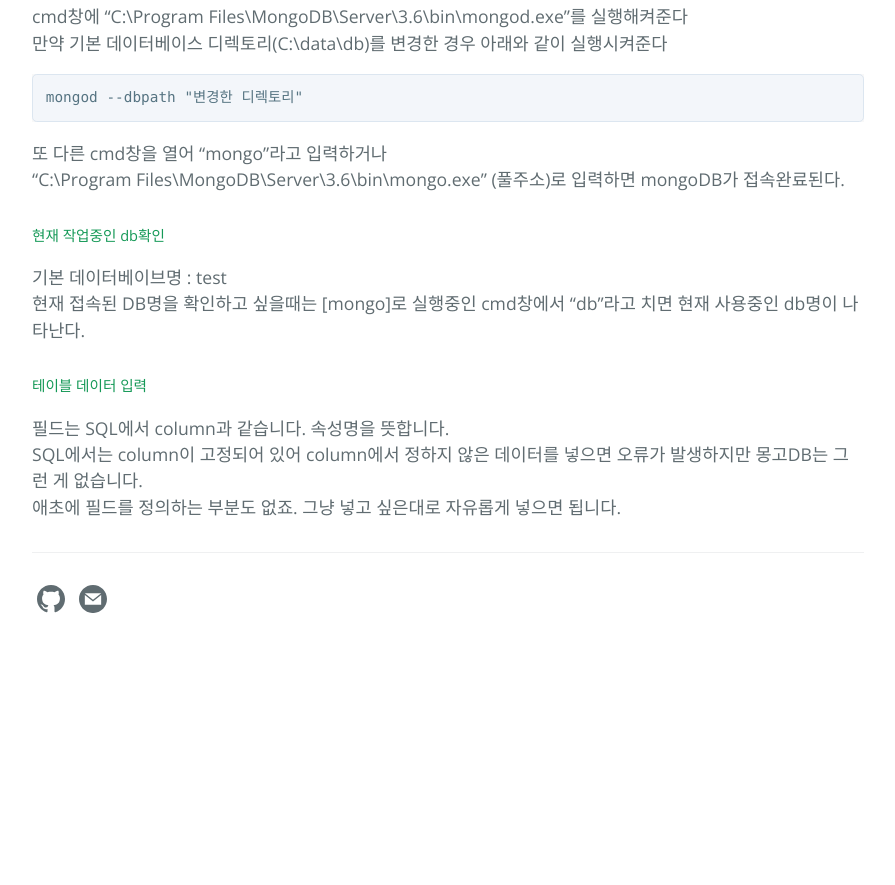
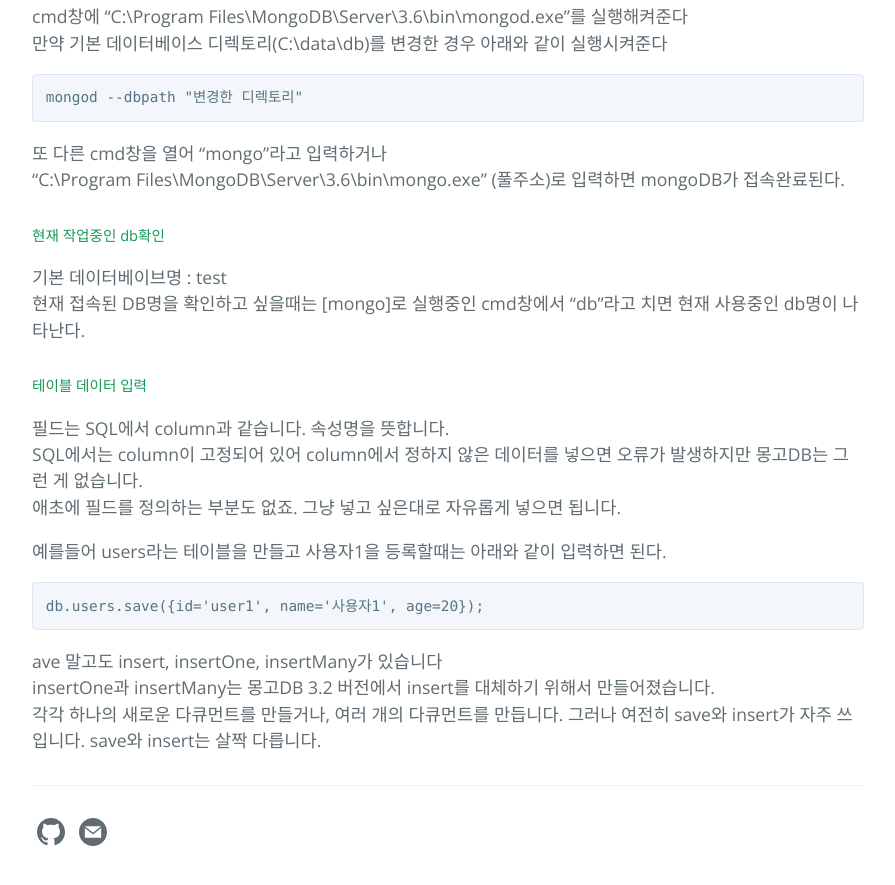
Before and after one commit to zzingyuna/test_site.github.io, a Jekyll site: the page built from _posts/2018-03-28-mongoDB.md, in a window 1280 px wide and 900 px high, scrolled down 1587 px. Shown: the top 885 px of the window, without its empty margins (192-1087 px from the left). Built offline with Jekyll 4.4.1, drawn with Linux system fonts in a browser that asks for light colours; before the commit the page ends 2254 px from its top, so only the background shows below that.

Commit message:
Update 2018-03-28-mongoDB.md

````diff
--- a/_posts/2018-03-28-mongoDB.md
+++ b/_posts/2018-03-28-mongoDB.md
@@ -65,3 +65,11 @@
 필드는 SQL에서 column과 같습니다. 속성명을 뜻합니다.
 SQL에서는 column이 고정되어 있어 column에서 정하지 않은 데이터를 넣으면 오류가 발생하지만 몽고DB는 그런 게 없습니다.
 애초에 필드를 정의하는 부분도 없죠. 그냥 넣고 싶은대로 자유롭게 넣으면 됩니다.
+
+예를들어 users라는 테이블을 만들고 사용자1을 등록할때는 아래와 같이 입력하면 된다.
+```
+db.users.save({id='user1', name='사용자1', age=20});
+```
+ave 말고도 insert, insertOne, insertMany가 있습니다
+insertOne과 insertMany는 몽고DB 3.2 버전에서 insert를 대체하기 위해서 만들어졌습니다.
+각각 하나의 새로운 다큐먼트를 만들거나, 여러 개의 다큐먼트를 만듭니다. 그러나 여전히 save와 insert가 자주 쓰입니다. save와 insert는 살짝 다릅니다.
````
